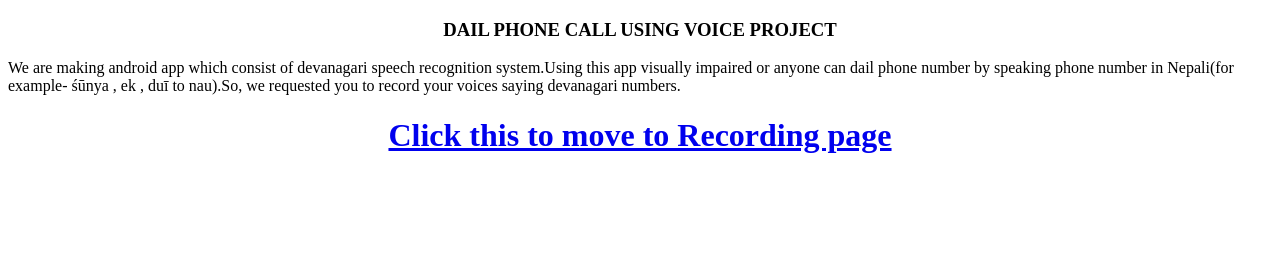
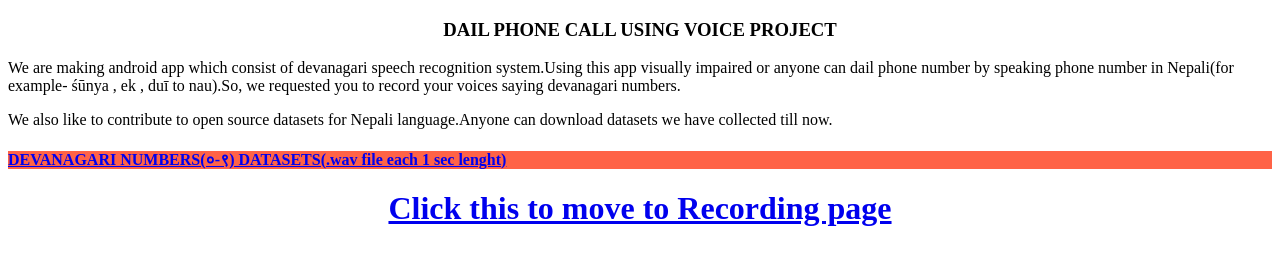
Before and after one commit to Sachingiri619/Sachingiri619.github.io, a website: page index.html in a window 1280 px wide. Drawn offline with Linux system fonts and the light colour scheme.

Commit message:
Update index.html

```diff
--- a/index.html
+++ b/index.html
@@ -12,8 +12,12 @@
 <body>
    <h3 style="text-align:center;" style="color:red;">DAIL PHONE CALL USING VOICE PROJECT</h3>
 <p style="text-align:left;">We are making android app which consist of devanagari speech recognition system.Using this app visually impaired or anyone can dail phone number by speaking phone number in Nepali(for example- śūnya , ek , duī to nau).So, we requested you to record your voices saying devanagari numbers.</p>
+  <p style="text-align:left;">We also like to contribute to open source datasets for Nepali language.Anyone can download datasets we have collected till now.</p>
+   <h4 style="background-color:Tomato;" style="text-align:center;" ><a href="https://drive.google.com/open?id=1t8sLsBbHuIT1WJJFAUQzNtYhtG5PzkUM">DEVANAGARI NUMBERS(०-९) DATASETS(.wav file each 1 sec lenght)</a> </h4>
   <h1 style="text-align:center;" ><a href="https://myhttps-myapptest.193b.starter-ca-central-1.openshiftapps.com/">Click this to move to Recording page</a> </h1>
-<!--
+
+
+  <!--
   <h1>Record for only 1 sec </h1>
  <h3> Check your Recordings</h3>
   <p>Check recording and click on link to download .wav file in your system</p>
```
